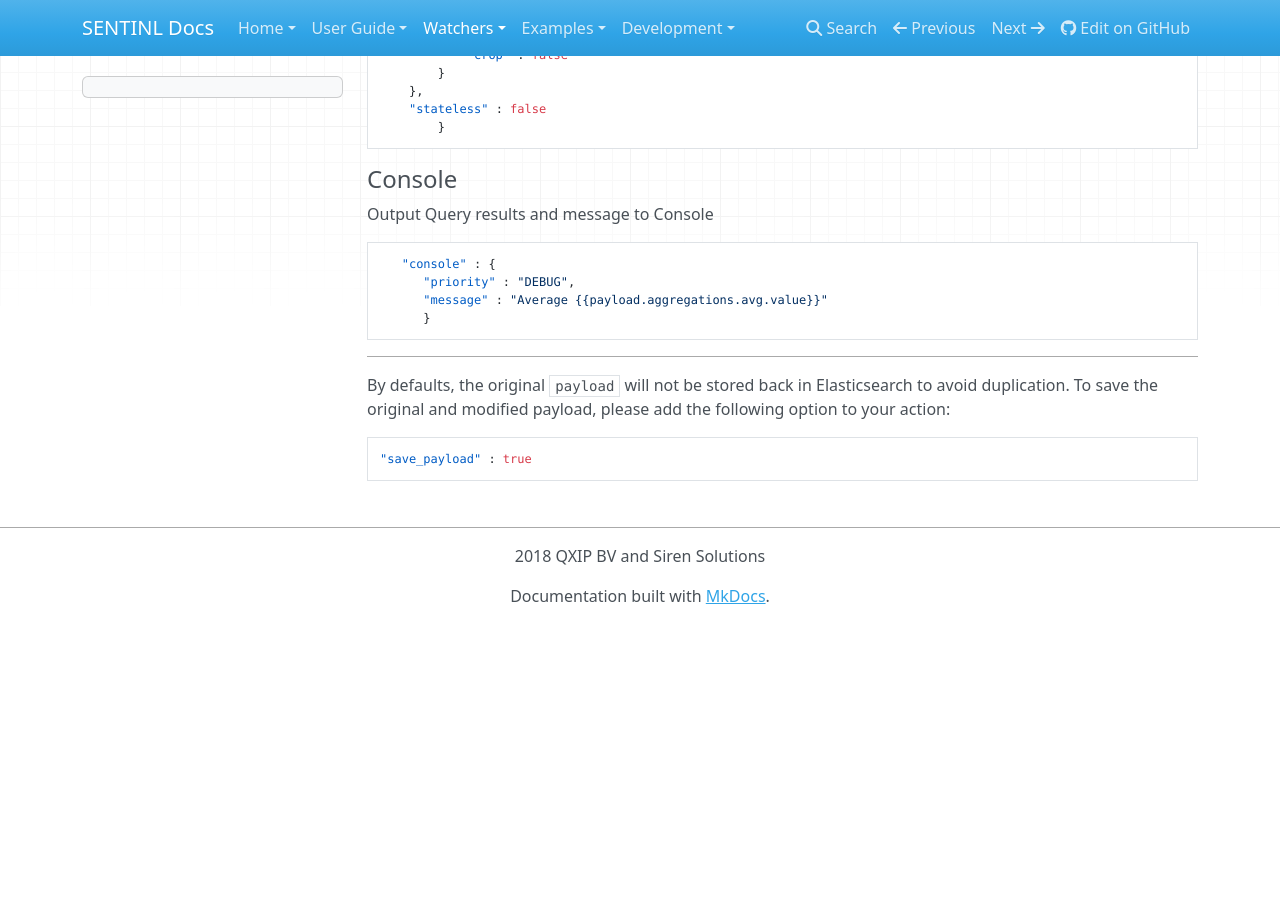
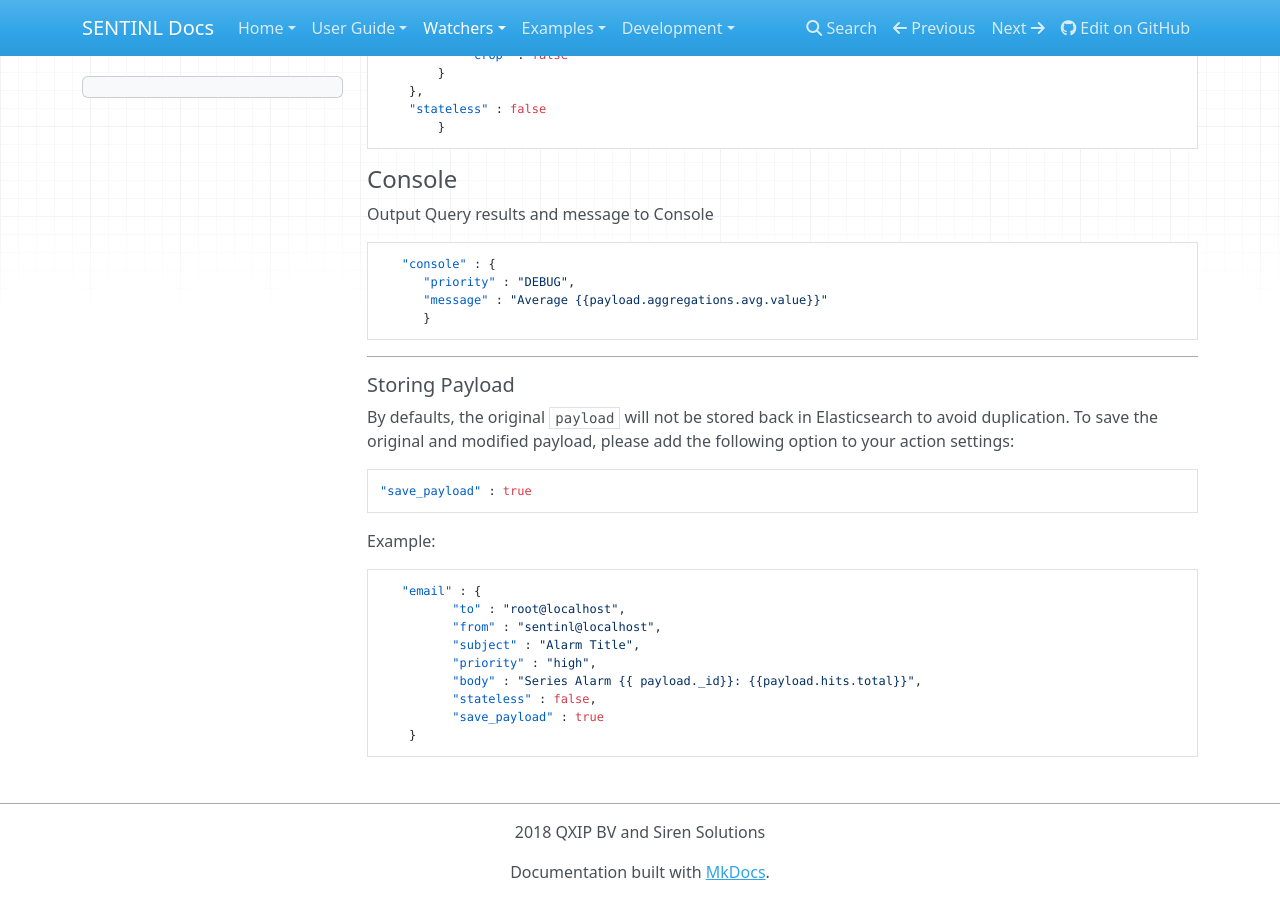
Before and after one commit to sentinl/sentinl, an MkDocs documentation site: the page built from docs/Watcher-Actions.md, in a window 1280 px wide and 900 px high, scrolled down 1873 px. Built offline with MkDocs 1.6.1, drawn with Linux system fonts in a browser that asks for light colours; nearby versions of some CDN libraries; old or Windows-style settings are respelled for this version of MkDocs; before the commit the page ends 2497 px from its top, so only the background shows below that.

Commit message:
Update Watcher-Actions.md

````diff
--- a/docs/Watcher-Actions.md
+++ b/docs/Watcher-Actions.md
@@ -118,8 +118,23 @@ Output Query results and message to Console
 
 --------------
 
+##### Storing Payload
+
 By defaults, the original `payload` will not be stored back in Elasticsearch to avoid duplication.
-To save the original and modified payload, please add the following option to your action:
+To save the original and modified payload, please add the following option to your action settings:
 ```
 "save_payload" : true
 ```
+
+Example:
+```
+   "email" : {
+          "to" : "root@localhost",
+          "from" : "sentinl@localhost",
+          "subject" : "Alarm Title",
+          "priority" : "high",
+          "body" : "Series Alarm {{ payload._id}}: {{payload.hits.total}}",
+          "stateless" : false,
+          "save_payload" : true
+    }
+```
````
